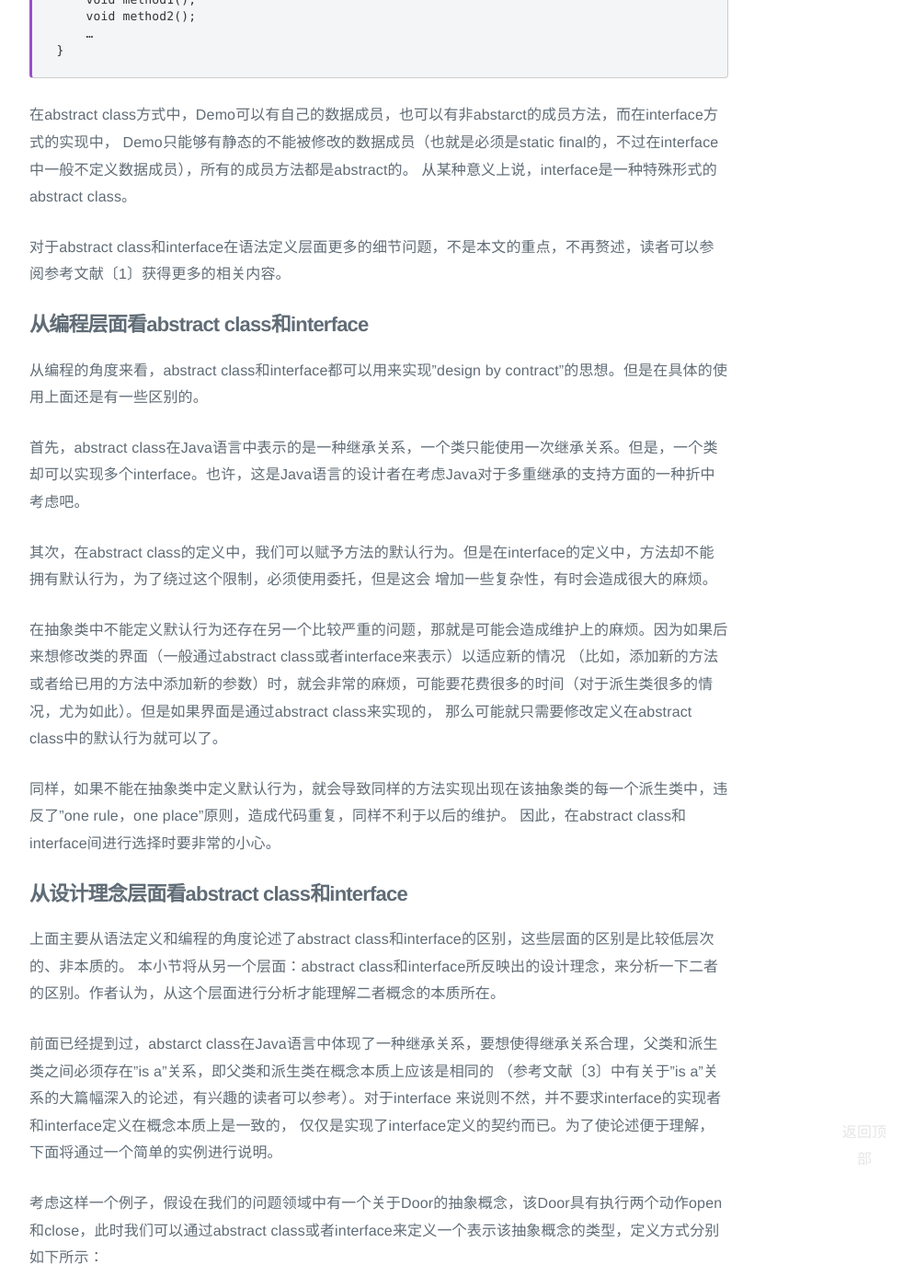
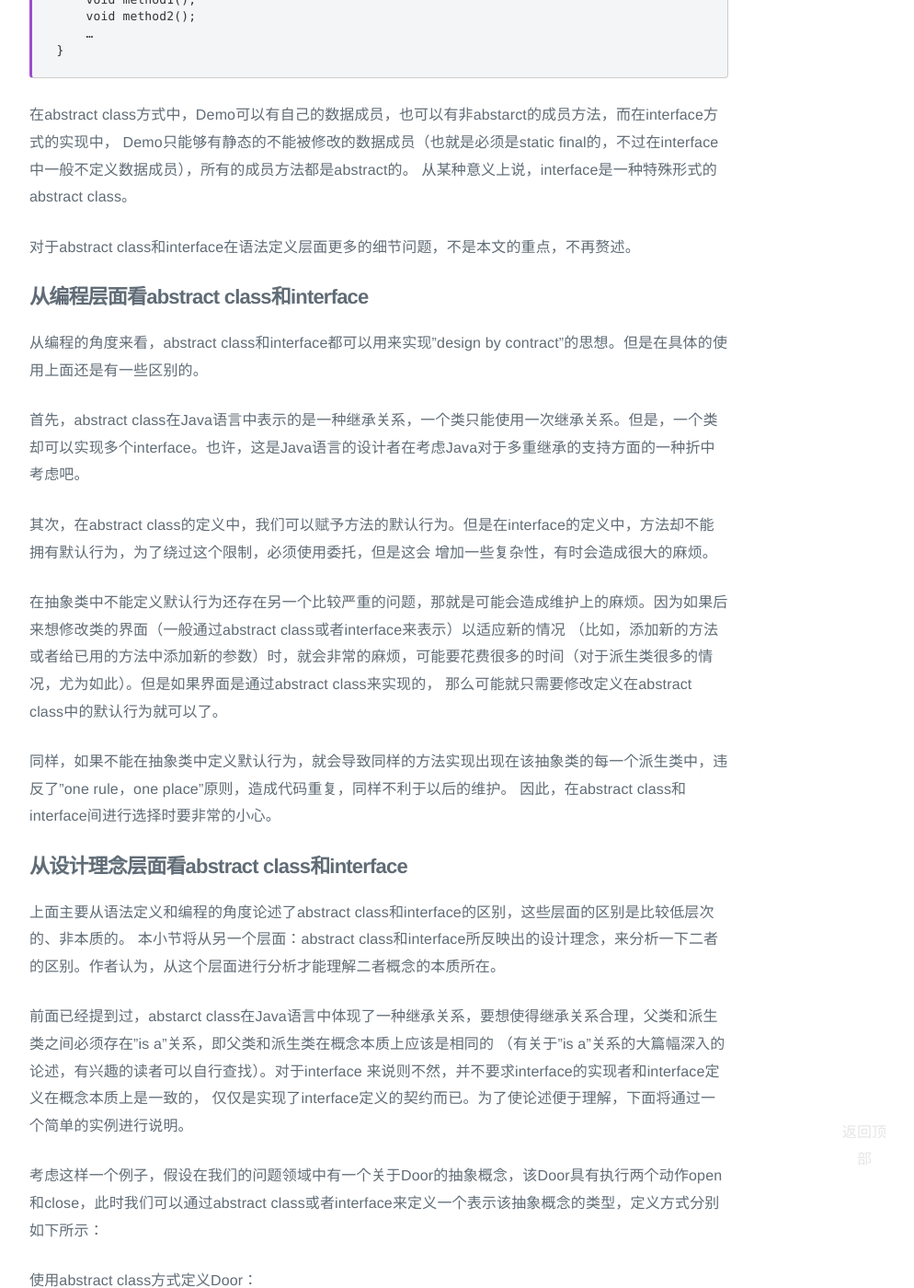
Before and after one commit to jinny-c/jinny-c.github.io, a Jekyll site: the page built from _posts/java/2017-10-18-java-abstract.markdown, in a window 1280 px wide and 1400 px high, scrolled down 1894 px. Shown: the whole window at 92% size, without its empty margins (228-1222 px from the left). Built offline with Jekyll 4.4.1, drawn with Linux system fonts in a browser that asks for light colours.

Commit message:
for update article

```diff
--- a/_posts/java/2017-10-18-java-abstract.markdown
+++ b/_posts/java/2017-10-18-java-abstract.markdown
@@ -46,7 +46,7 @@ interface Demo {
 Demo只能够有静态的不能被修改的数据成员（也就是必须是static final的，不过在interface中一般不定义数据成员），所有的成员方法都是abstract的。
 从某种意义上说，interface是一种特殊形式的abstract class。
 
-对于abstract class和interface在语法定义层面更多的细节问题，不是本文的重点，不再赘述，读者可以参阅参考文献〔1〕获得更多的相关内容。
+对于abstract class和interface在语法定义层面更多的细节问题，不是本文的重点，不再赘述。
 
 #### **从编程层面看abstract class和interface**
 从编程的角度来看，abstract class和interface都可以用来实现"design by contract"的思想。但是在具体的使用上面还是有一些区别的。
@@ -67,7 +67,7 @@ Demo只能够有静态的不能被修改的数据成员（也就是必须是stat
 本小节将从另一个层面：abstract class和interface所反映出的设计理念，来分析一下二者的区别。作者认为，从这个层面进行分析才能理解二者概念的本质所在。
 
 前面已经提到过，abstarct class在Java语言中体现了一种继承关系，要想使得继承关系合理，父类和派生类之间必须存在"is a"关系，即父类和派生类在概念本质上应该是相同的
-（参考文献〔3〕中有关于"is a"关系的大篇幅深入的论述，有兴趣的读者可以参考）。对于interface 来说则不然，并不要求interface的实现者和interface定义在概念本质上是一致的，
+（有关于"is a"关系的大篇幅深入的论述，有兴趣的读者可以自行查找）。对于interface 来说则不然，并不要求interface的实现者和interface定义在概念本质上是一致的，
 仅仅是实现了interface定义的契约而已。为了使论述便于理解，下面将通过一个简单的实例进行说明。
 
 考虑这样一个例子，假设在我们的问题领域中有一个关于Door的抽象概念，该Door具有执行两个动作open和close，此时我们可以通过abstract class或者interface来定义一个表示该抽象概念的类型，定义方式分别如下所示：
```
